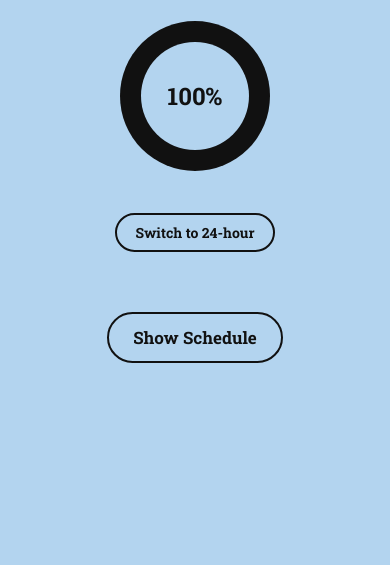
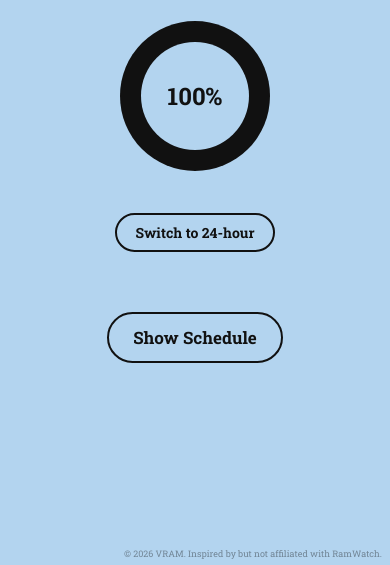
Before and after one commit to gaussiandistro/VRAM, a website built with Vite: page index.html in a window 390 px wide. Shown: the part 279-844 px from the top of the page. Built offline with nearby package versions, Linux system fonts and the light colour scheme.

Commit message:
Add footer and updated mobile sizing

```diff
--- a/index.html
+++ b/index.html
@@ -121,6 +121,10 @@
       </section>
     </main>
 
+    <footer class="footer">
+      © 2026 VRAM. Inspired by but not affiliated with RamWatch.
+    </footer>
+
     <script type="module" src="/src/main.js"></script>
   </body>
 </html>
--- a/src/style.css
+++ b/src/style.css
@@ -289,6 +289,18 @@ body {
   display: none !important;
 }
 
+.footer {
+  position: fixed;
+  right: 12px;
+  bottom: 8px;
+
+  font-size: 11px;
+  opacity: 0.4;
+  color: inherit;
+
+  user-select: none;
+}
+
 .visually-hidden {
   position: absolute;
   width: 1px;
@@ -330,6 +342,12 @@ body {
   .schedule-row {
     font-size: 16px;
   }
+
+  .footer {
+    font-size: 9px;
+    right: 8px;
+    bottom: 6px;
+  }
 }
 
 @media (prefers-reduced-motion: reduce) {
```
